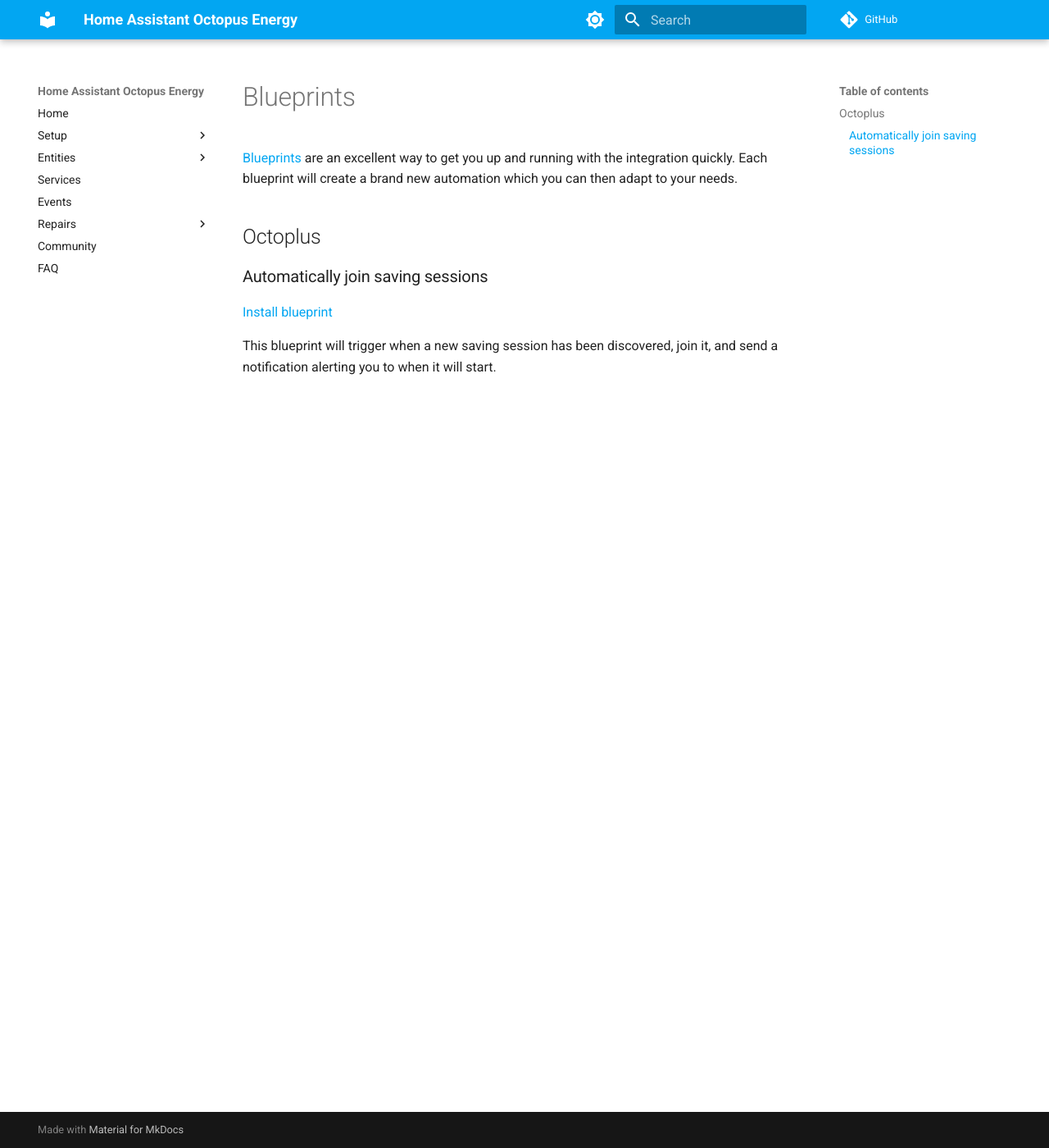
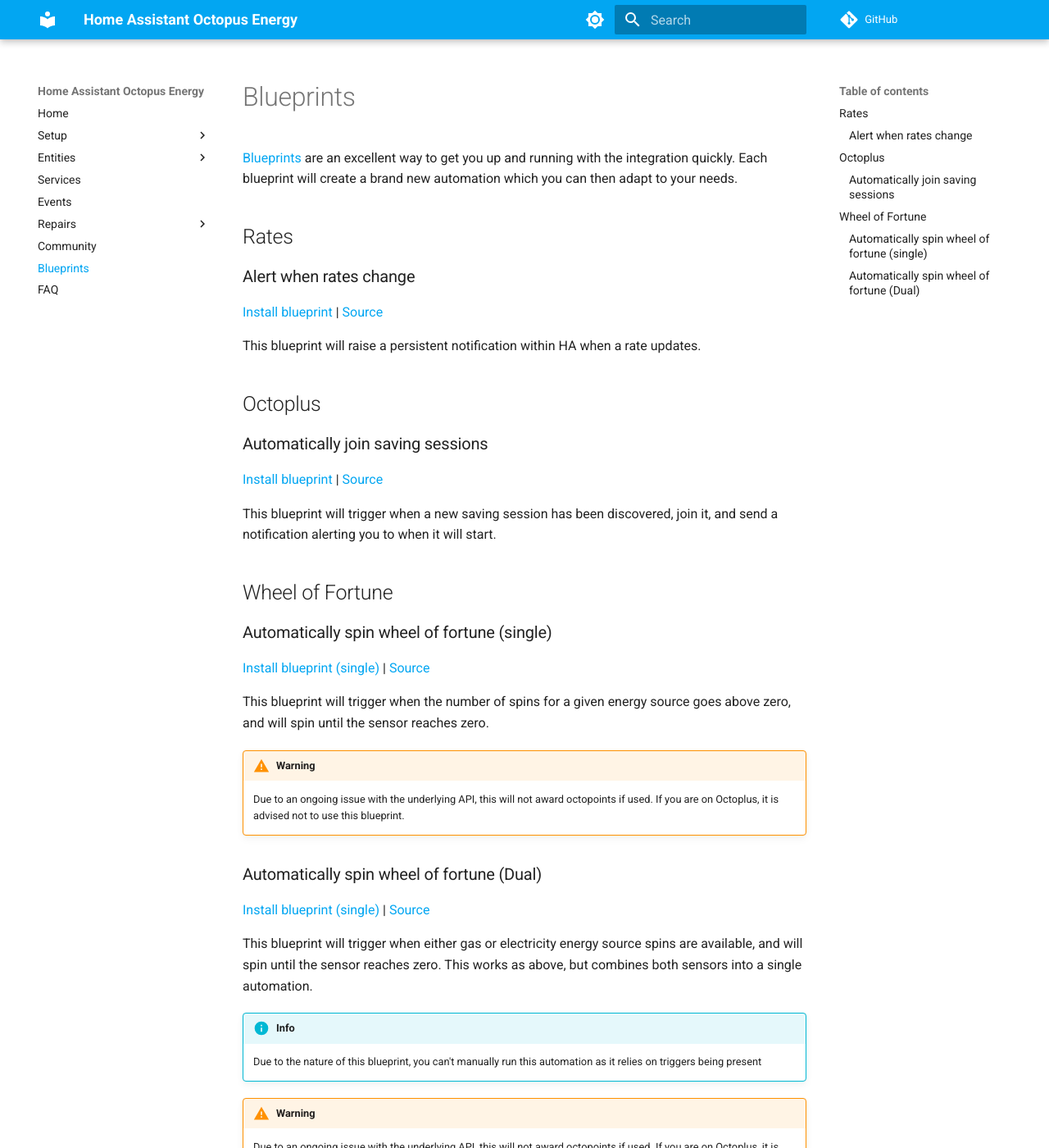
Before and after one commit to BottlecapDave/HomeAssistant-OctopusEnergy, an MkDocs documentation site: the page built from _docs/blueprints.md, in a window 1280 px wide and 1400 px high. Shown: the whole window at 82% size. Built offline with MkDocs 1.6.1 and Material for MkDocs 9.7.7, drawn with Linux system fonts in a browser that asks for light colours; comment, search, counter and statistics services are not loaded; some of the changed text lies outside the part shown.

Commit message:
docs: Added more blueprints

```diff
--- a/_docs/blueprints.md
+++ b/_docs/blueprints.md
@@ -1,11 +1,45 @@
 # Blueprints
 
 [Blueprints](https://www.home-assistant.io/docs/automation/using_blueprints/) are an excellent way to get you up and running with the integration quickly. Each blueprint will create a brand new automation which you can then adapt to your needs.
+
+## Rates
+
+### Alert when rates change
+
+[Install blueprint](https://my.home-assistant.io/redirect/blueprint_import/?blueprint_url=https%3A%2F%2Fgithub.com%2FBottlecapDave%2FHomeAssistant-OctopusEnergy%2Fblob%2Fdevelop%2F_docs%2Fblueprints%2Foctopus_energy_rates_changed.yml) | [Source](./blueprints/octopus_energy_rates_changed.yml)
+
+This blueprint will raise a persistent notification within HA when a rate updates.
 
 ## Octoplus
 
 ### Automatically join saving sessions
 
-[Install blueprint](https://my.home-assistant.io/redirect/blueprint_import/?blueprint_url=https%3A%2F%2Fgithub.com%2FBottlecapDave%2FHomeAssistant-OctopusEnergy%2Fblob%2Fdevelop%2F_docs%2Fblueprints%2Foctoplus_join_saving_session.yml)
+[Install blueprint](https://my.home-assistant.io/redirect/blueprint_import/?blueprint_url=https%3A%2F%2Fgithub.com%2FBottlecapDave%2FHomeAssistant-OctopusEnergy%2Fblob%2Fdevelop%2F_docs%2Fblueprints%2Foctopus_energy_octoplus_join_saving_session.yml) | [Source](./blueprints/octopus_energy_octoplus_join_saving_session.yml)
 
 This blueprint will trigger when a new saving session has been discovered, join it, and send a notification alerting you to when it will start.
+
+## Wheel of Fortune
+
+### Automatically spin wheel of fortune (single)
+
+[Install blueprint (single)](https://my.home-assistant.io/redirect/blueprint_import/?blueprint_url=https%3A%2F%2Fgithub.com%2FBottlecapDave%2FHomeAssistant-OctopusEnergy%2Fblob%2Fdevelop%2F_docs%2Fblueprints%2Foctopus_energy_spin_wheel_of_fortune_single.yml) | [Source](./blueprints/octopus_energy_spin_wheel_of_fortune_single.yml)
+
+This blueprint will trigger when the number of spins for a given energy source goes above zero, and will spin until the sensor reaches zero.
+
+!!! warning
+
+    Due to an ongoing issue with the underlying API, this will not award octopoints if used. If you are on Octoplus, it is advised not to use this blueprint.
+
+### Automatically spin wheel of fortune (Dual)
+
+[Install blueprint (single)](https://my.home-assistant.io/redirect/blueprint_import/?blueprint_url=https%3A%2F%2Fgithub.com%2FBottlecapDave%2FHomeAssistant-OctopusEnergy%2Fblob%2Fdevelop%2F_docs%2Fblueprints%2Foctopus_energy_spin_wheel_of_fortune_dual.yml) | [Source](./blueprints/octopus_energy_spin_wheel_of_fortune_dual.yml)
+
+This blueprint will trigger when either gas or electricity energy source spins are available, and will spin until the sensor reaches zero. This works as above, but combines both sensors into a single automation.
+
+!!! info
+
+    Due to the nature of this blueprint, you can't manually run this automation as it relies on triggers being present
+
+!!! warning
+
+    Due to an ongoing issue with the underlying API, this will not award octopoints if used. If you are on Octoplus, it is advised not to use this blueprint.
--- a/mkdocs.yml
+++ b/mkdocs.yml
@@ -23,7 +23,7 @@
     - ./repairs/unknown_tariff_format.md
     - ./repairs/unknown_tariff.md
   - Community: community.md
-  # - blueprints.md
+  - blueprints.md
   - faq.md
 
 # extra:
```
Also changed, not shown: 5 other files.
